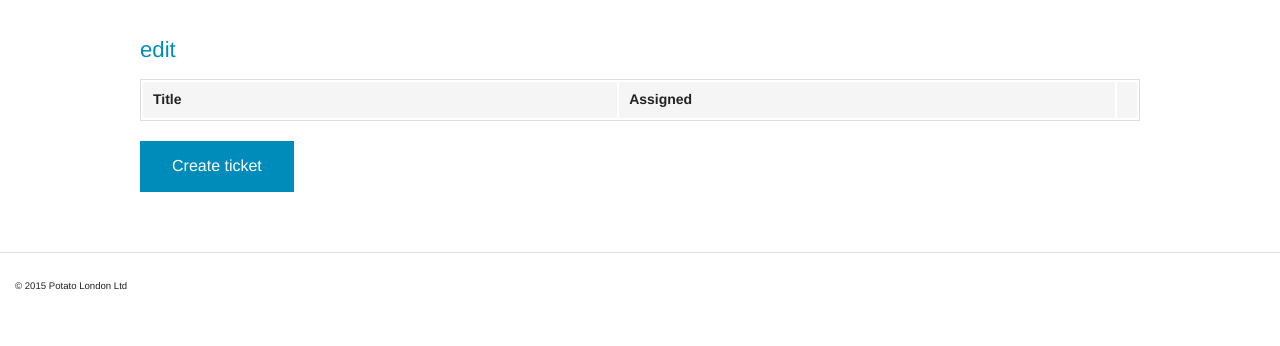
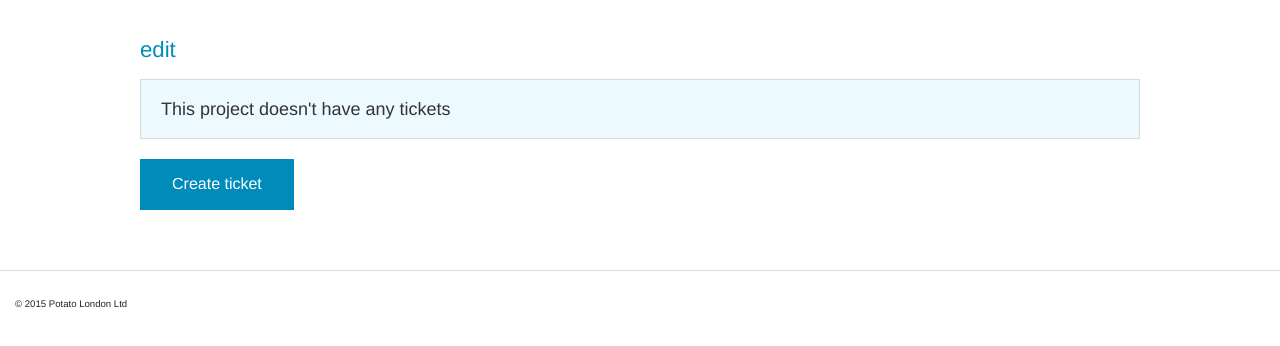
Before and after one commit to MiiRaGe/potaticket, a Django app: template tracker/templates/site/project_detail.html in a window 1280 px wide. Shown: the part 45-391 px from the top of the page. Run offline with Django 3.2, Linux system fonts and the light colour scheme; the template is opened without the code that fills it, so the values that code supplies are empty.

Commit message:
added message when there's no tickets

```diff
--- a/tracker/templates/site/project_detail.html
+++ b/tracker/templates/site/project_detail.html
@@ -3,9 +3,16 @@
 {% block content %}
     <div class="large-12 large-centered columns">
         <div class="row">
-		<h2>{{ project.title|truncatechars:50 }} <small><a href="{% url "project-update" project_id=project.pk %}">edit</a></small></h2>
+            <h2>{{ project.title|truncatechars:50 }}
+                <small><a href="{% url "project-update" project_id=project.pk %}">edit</a></small>
+            </h2>
         </div>
         <div class="row">
+            {% if not tickets %}
+                <div class="panel callout">
+                    <h5>This project doesn't have any tickets</h5>
+                </div>
+            {% else %}
                 <table>
                     <thead>
                     <tr>
@@ -34,6 +41,7 @@
                     {% endfor %}
                     </tbody>
                 </table>
+            {% endif %}
         </div>
         <div class="row">
             <p><a href="{% url "ticket-create" project_id=project.pk %}" class="button">Create ticket</a></p>
```
Lines whose indentation alone changed are shown as unchanged.
